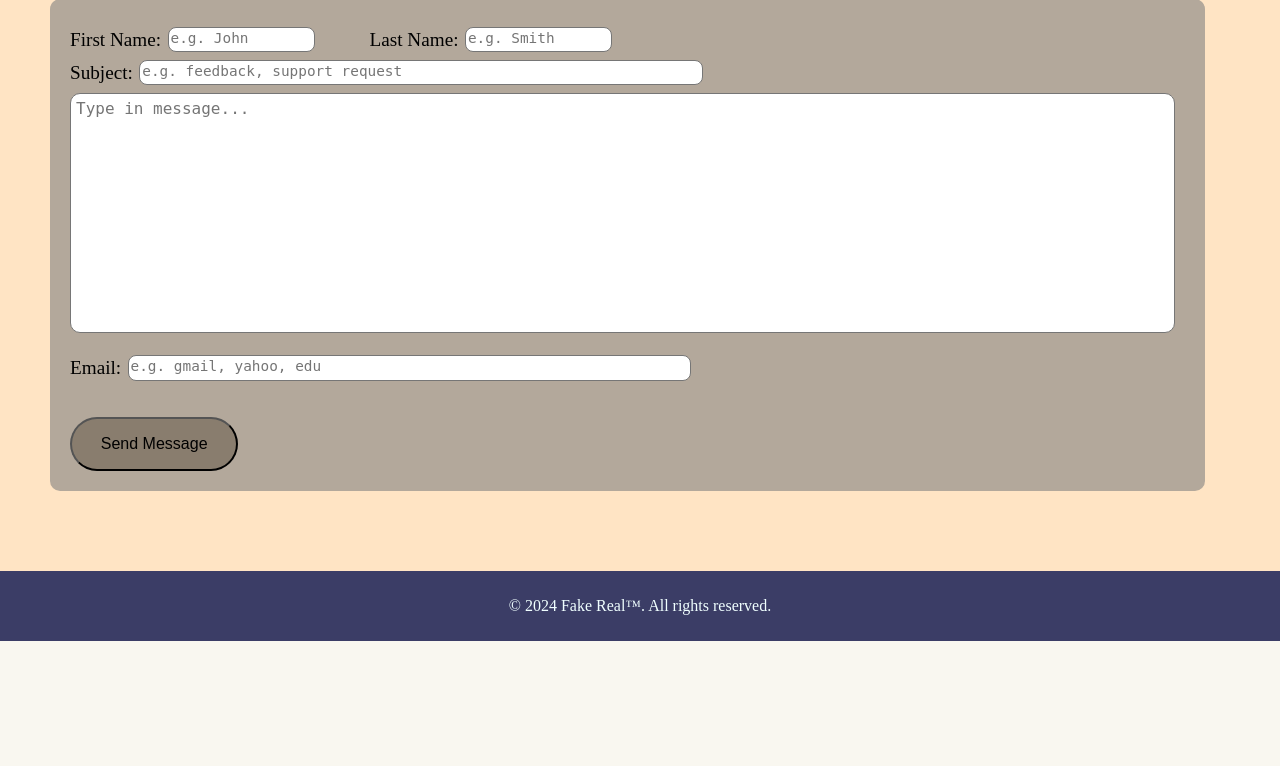
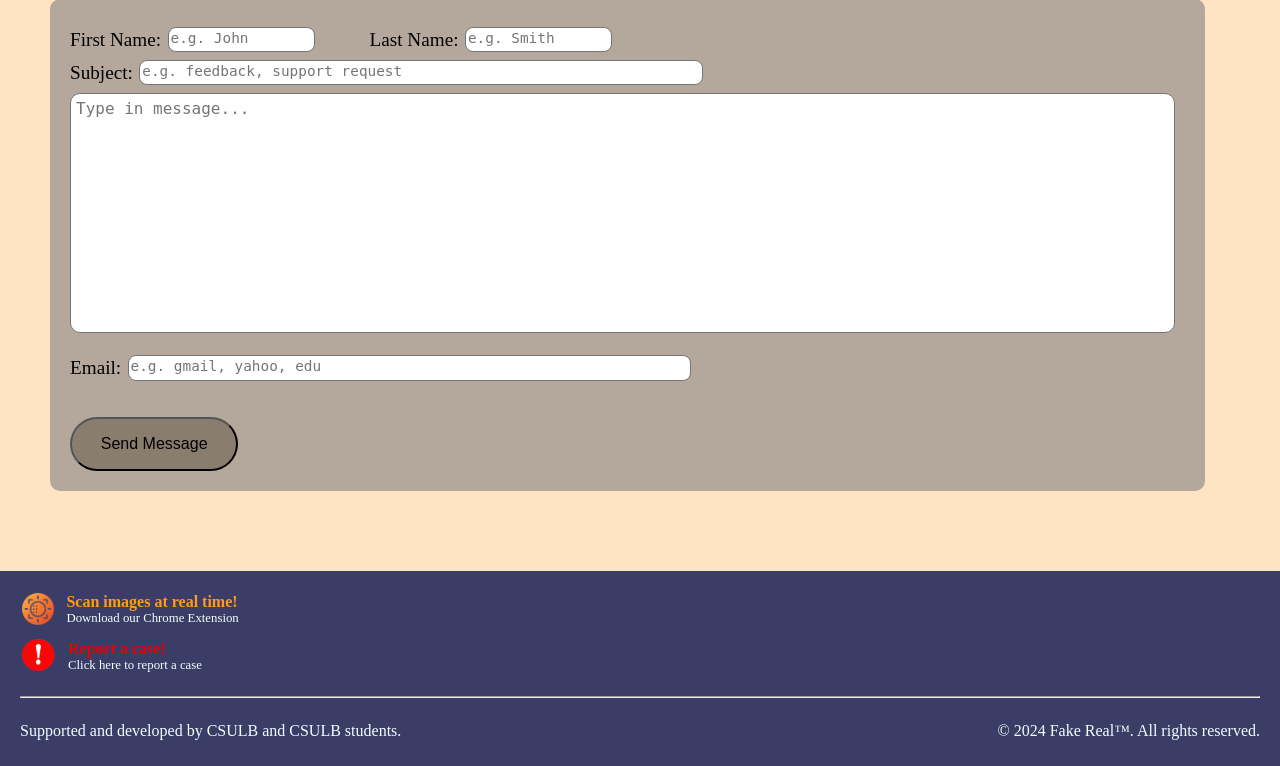
Before and after one commit to fs-fakereal/fakereal, a Flask app: page /about in a window 1280 px wide. Shown: the part 1773-2539 px from the top of the page. Before the commit the page ends 2414 px from the top, so only its background shows below. Run offline with Flask 3, Linux system fonts and the light colour scheme; parts of the project's set-up code (start-up, migrations or seed data) failed here and were passed over.

Commit message:
changed footer

```diff
--- /dev/null
+++ b/app/static/css/footer.css
@@ -0,0 +1,112 @@
+/* Footer */
+.footer p{
+    text-align: left;
+}
+
+hr {
+    color: white;
+}
+
+.links {
+    padding: 0rem;
+    margin: 0rem;
+
+    align-items: right;
+}
+
+
+/* For the chrome extension download */
+.download {
+    display: flex;
+    flex-direction: row;
+    align-items: right;
+    margin: 0rem;
+    padding: 0.8rem 0rem 0.5rem 0rem;
+
+    h1 {
+        color: #ff9b18;
+        font-size: 1rem;
+        text-align: left;
+
+        margin: 0rem;
+        padding: 0rem;
+    }
+
+    p {
+        margin: 0rem;
+        padding: 0rem;
+
+        font-size: 0.8rem;
+        text-align: left;
+    }
+
+    img {
+        height: 2rem;
+        padding: 0rem 0.8rem 0rem 0.1rem;
+        margin: 0rem;
+    }
+}
+
+.download-text {
+    display: flex;
+    flex-direction: column;
+
+    text-align: left;
+
+    margin: 0rem;
+    padding: 0rem;
+}
+
+
+/* For the report a case button */
+.report {
+    display: flex;
+    flex-direction: row;
+    align-items: center;
+
+    margin: 0rem;
+    padding: 0.1rem 0rem 0.8rem 0rem;
+
+    h1 {
+        color: #e90000;
+        font-size: 1rem;
+
+        margin: 0rem;
+        padding: 0rem;
+
+        text-align: left;
+    }
+
+    p {
+        margin: 0rem;
+        padding: 0rem;
+
+        font-size: 0.8rem;
+        text-align: left;
+    }
+
+    img {
+        height: 2rem;
+        padding: 0rem 0.8rem 0rem 0.1rem;
+        margin: 0rem;
+    }
+}
+
+.report-text {
+    display: flex;
+    flex-direction: column;
+
+    text-align: left;
+
+    margin: 0rem;
+    padding: 0rem;
+}
+
+
+/* Constant Footer */
+.important {
+    display: flex;
+    flex-direction: row;
+    align-items: center;
+    justify-content: space-between;
+}
--- a/app/templates/about.html
+++ b/app/templates/about.html
@@ -7,6 +7,7 @@
     <link rel="stylesheet" href="../static/css/base.css">
     <link rel="stylesheet" href="../static/css/aboutTeam.css">
     <link rel="stylesheet" href="../static/css/support.css">
+    <link rel="stylesheet" href="../static/css/footer.css">
   </head>
 
   <body>
@@ -148,8 +149,34 @@
     </div>
 
     <!-- Footer -->
-    <footer>
-      <p>&copy; 2024 Fake Real™. All rights reserved.</p>
+    <footer class="footer">
+
+      <div class="links">
+        <div class="download">
+          <a href="holder"><img src="../static/imgs/icons/chrome_extension.png" alt="chrome extension"></a>
+
+          <div class="download-text">
+            <h1>Scan images at real time!</h1>
+            <p>Download our Chrome Extension</p>
+          </div>
+        </div>
+
+        <div class="report">
+          <a href="https://www.ic3.gov/"><img src="../static/imgs/icons/alert.png" alt="report" href="https://www.ic3.gov/"></a>
+
+          <div class="report-text">
+            <h1>Report a case!</h1>
+            <p>Click here to report a case</p>
+          </div>
+        </div>
+      </div>
+
+      <hr>
+
+      <div class="important">
+        <p>Supported and developed by CSULB and CSULB students.</p>
+        <p>&copy; 2024 Fake Real™. All rights reserved.</p>
+      </div>
     </footer>
 
     <script>
```
Also changed, not shown: app/static/imgs/icons/alert.png, app/static/imgs/icons/chrome_extension.png (added).
